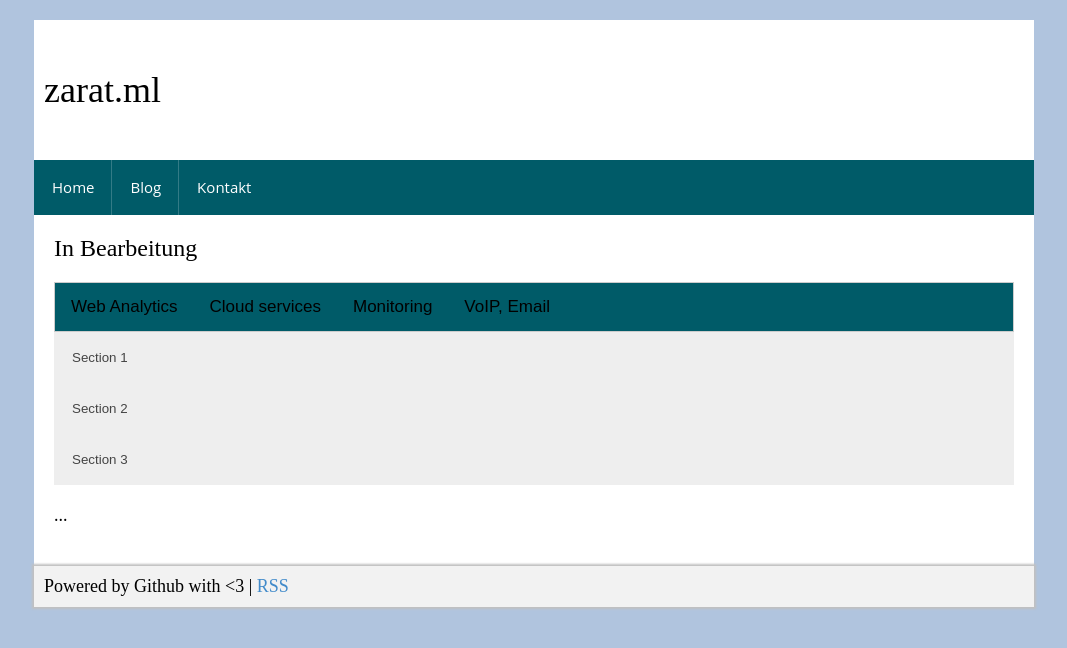
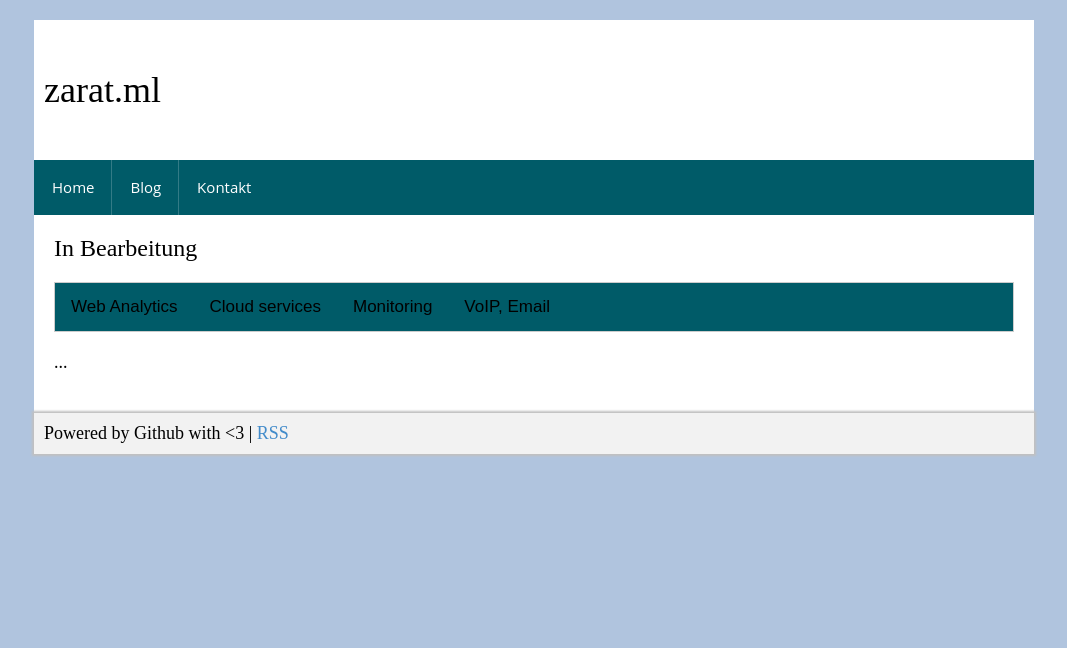
Before and after one commit to zarat/zarat.github.io, a Jekyll site: the page built from index.html, in a window 1280 px wide. Shown: the top 648 px of the page, without its empty margins (106-1173 px from the left). Built offline with Jekyll 4.4.1, drawn with Linux system fonts in a browser that asks for light colours; the list of posts is cut into pages by our own code.

Commit message:
Update index.html

```diff
--- a/index.html
+++ b/index.html
@@ -43,32 +43,6 @@ layout: default
   border: 1px solid #ccc;
   border-top: none;
 }
-
-   /* Style the buttons that are used to open and close the accordion panel */
-.accordion {
-  background-color: #eee;
-  color: #444;
-  cursor: pointer;
-  padding: 18px;
-  width: 100%;
-  text-align: left;
-  border: none;
-  outline: none;
-  transition: 0.4s;
-}
-
-/* Add a background color to the button if it is clicked on (add the .active class with JS), and when you move the mouse over it (hover) */
-.active, .accordion:hover {
-  background-color: #ccc;
-}
-
-/* Style the accordion panel. Note: hidden by default */
-.panel {
-  padding: 0 18px;
-  background-color: white;
-  display: none;
-  overflow: hidden;
-}
 </style>
 
   <div class="sp-content-item" data-nosnippet>
@@ -104,21 +78,6 @@ layout: default
   <p>Auch hier sind Ihre Daten nach internationalen Standards gesichert und verlassen zu keinem Zeitpunkt das Land.</p>
 </div>
 
-       <button class="accordion">Section 1</button>
-<div class="panel">
-  <p>Lorem ipsum...</p>
-</div>
-
-<button class="accordion">Section 2</button>
-<div class="panel">
-  <p>Lorem ipsum...</p>
-</div>
-
-<button class="accordion">Section 3</button>
-<div class="panel">
-  <p>Lorem ipsum...</p>
-</div>
-
     </div>
 
     <div class="sp-content-item-body">
```
Also changed, not shown: other parts of index.html (+0 -19 lines).
